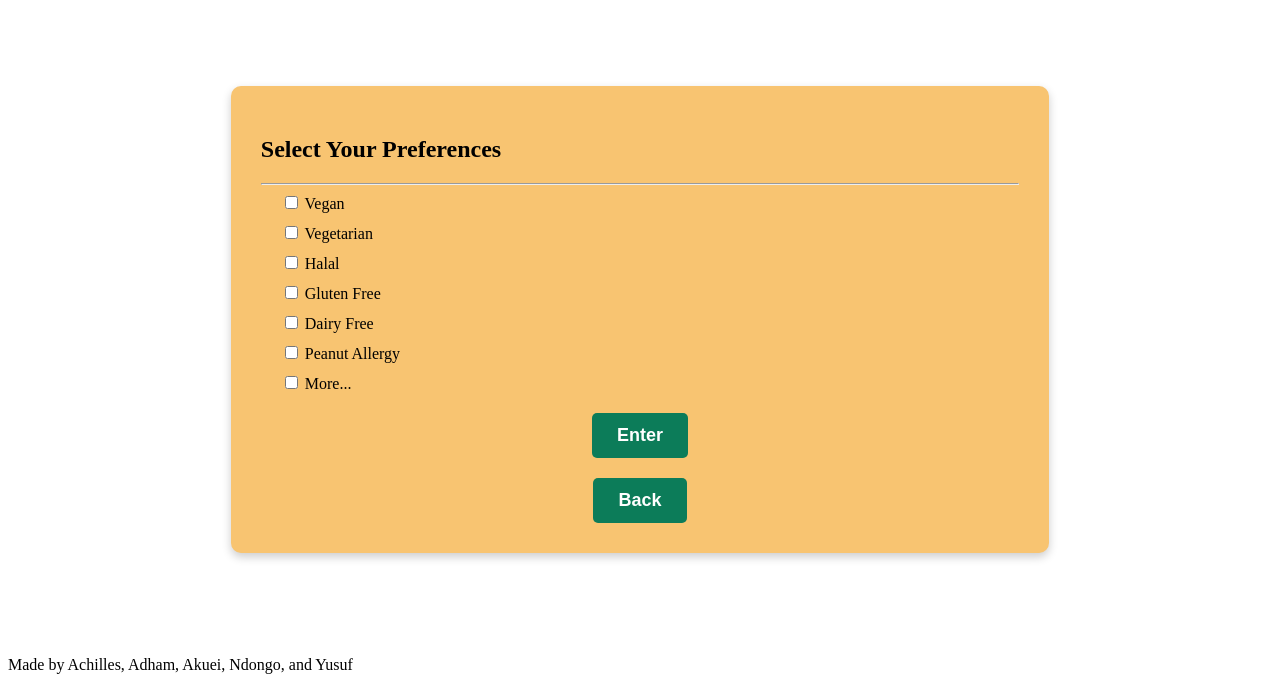
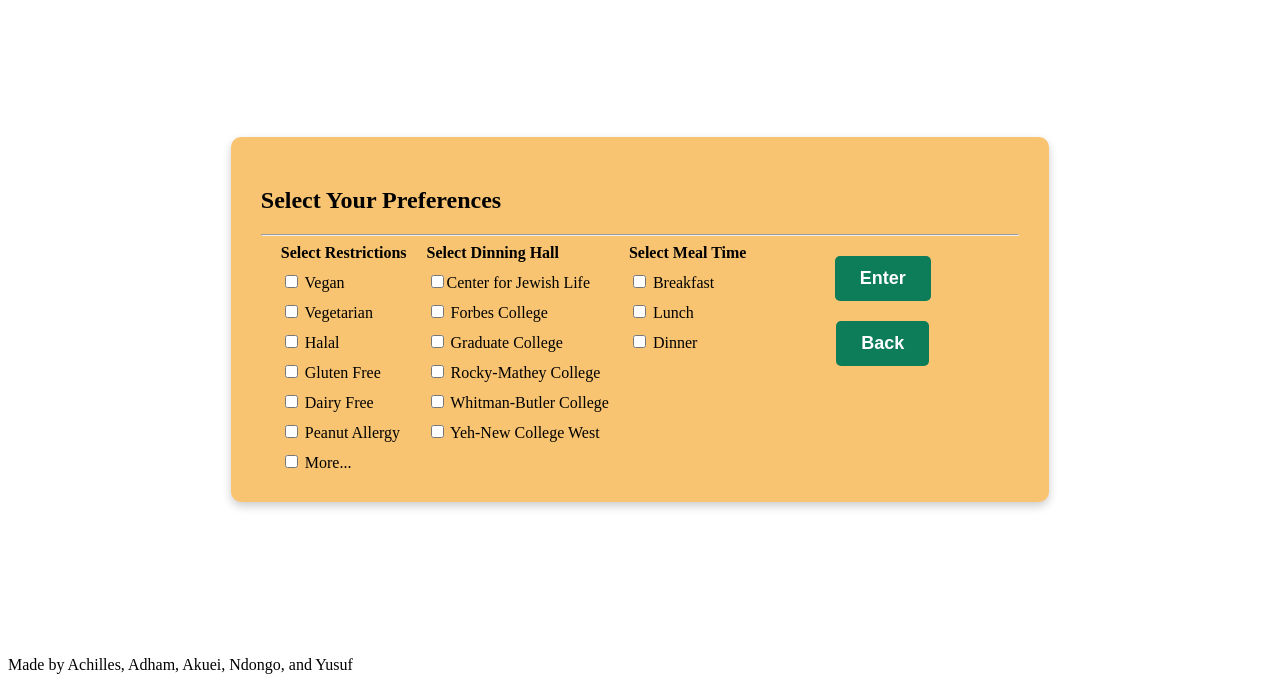
Before and after one commit to princeton-eats/princetoneats, a Flask app: page /find_meals in a window 1280 px wide. Shown: the part 105-800 px from the top of the page. Run offline with Flask 3, Linux system fonts and the light colour scheme.

Commit message:
added DH and MT support to find_meals

```diff
--- a/src/princetoneats/static/css/find_meals.css
+++ b/src/princetoneats/static/css/find_meals.css
@@ -22,6 +22,24 @@
     align-items: center;
     height: 80vh;
 }
+
+.container form {
+    float:left;
+}
+.container h4 {
+    margin:0%
+}
+/* #mealForm {
+    float: left;
+}
+
+#dinningHall {
+    float: left;
+}
+
+#meal {
+    float: left;
+} */
 
 /* Preferences Box */
 .preferences-box {
--- a/src/princetoneats/templates/find_meals.html
+++ b/src/princetoneats/templates/find_meals.html
@@ -21,13 +21,35 @@
             <hr class="line">
             <form id="mealForm">
                 <div class="checkbox-group">
-                    <label><input type="checkbox" name="filter" value="vegan"> Vegan</label>
-                    <label><input type="checkbox" name="filter" value="vegetarian"> Vegetarian</label>
-                    <label><input type="checkbox" name="filter" value="halal"> Halal</label>
-                    <label><input type="checkbox" name="filter" value="gluten-free"> Gluten Free</label>
-                    <label><input type="checkbox" name="filter" value="dairy-free"> Dairy Free</label>
-                    <label><input type="checkbox" name="filter" value="peanut-free"> Peanut Allergy</label>
-                    <label><input type="checkbox" name="filter" value="other"> More...</label>
+                    <h4>Select Restrictions</h4>
+                    <label><input type="checkbox" name="ARfilter" value="vegan"> Vegan</label>
+                    <label><input type="checkbox" name="ARfilter" value="vegetarian"> Vegetarian</label>
+                    <label><input type="checkbox" name="ARfilter" value="halal"> Halal</label>
+                    <label><input type="checkbox" name="ARfilter" value="gluten-free"> Gluten Free</label>
+                    <label><input type="checkbox" name="ARfilter" value="dairy-free"> Dairy Free</label>
+                    <label><input type="checkbox" name="ARfilter" value="peanut-free"> Peanut Allergy</label>
+                    <label><input type="checkbox" name="ARfilter" value="other"> More...</label>
+                </div>
+            </form>
+
+            <form id="dinningHall">
+                <div class="checkbox-group">
+                    <h4>Select Dinning Hall</h4>
+                    <label><input type="checkbox" name="DHfilter" value="CJL">Center for Jewish Life</label>
+                    <label><input type="checkbox" name="DHfilter" value="Forbes"> Forbes College</label>
+                    <label><input type="checkbox" name="DHfilter" value="Grad"> Graduate College</label>
+                    <label><input type="checkbox" name="DHfilter" value="Roma"> Rocky-Mathey College</label>
+                    <label><input type="checkbox" name="DHfilter" value="WB"> Whitman-Butler College</label>
+                    <label><input type="checkbox" name="DHfilter" value="YN"> Yeh-New College West</label>
+                </div>
+            </form>
+
+            <form id="meal">
+                <div class="checkbox-group">
+                    <h4>Select Meal Time</h4>
+                    <label><input type="checkbox" name="MTfilter" value="Breakfast"> Breakfast</label>
+                    <label><input type="checkbox" name="MTfilter" value="Lunch"> Lunch</label>
+                    <label><input type="checkbox" name="MTfilter" value="Dinner"> Dinner</label>
                 </div>
             </form>
 
```
